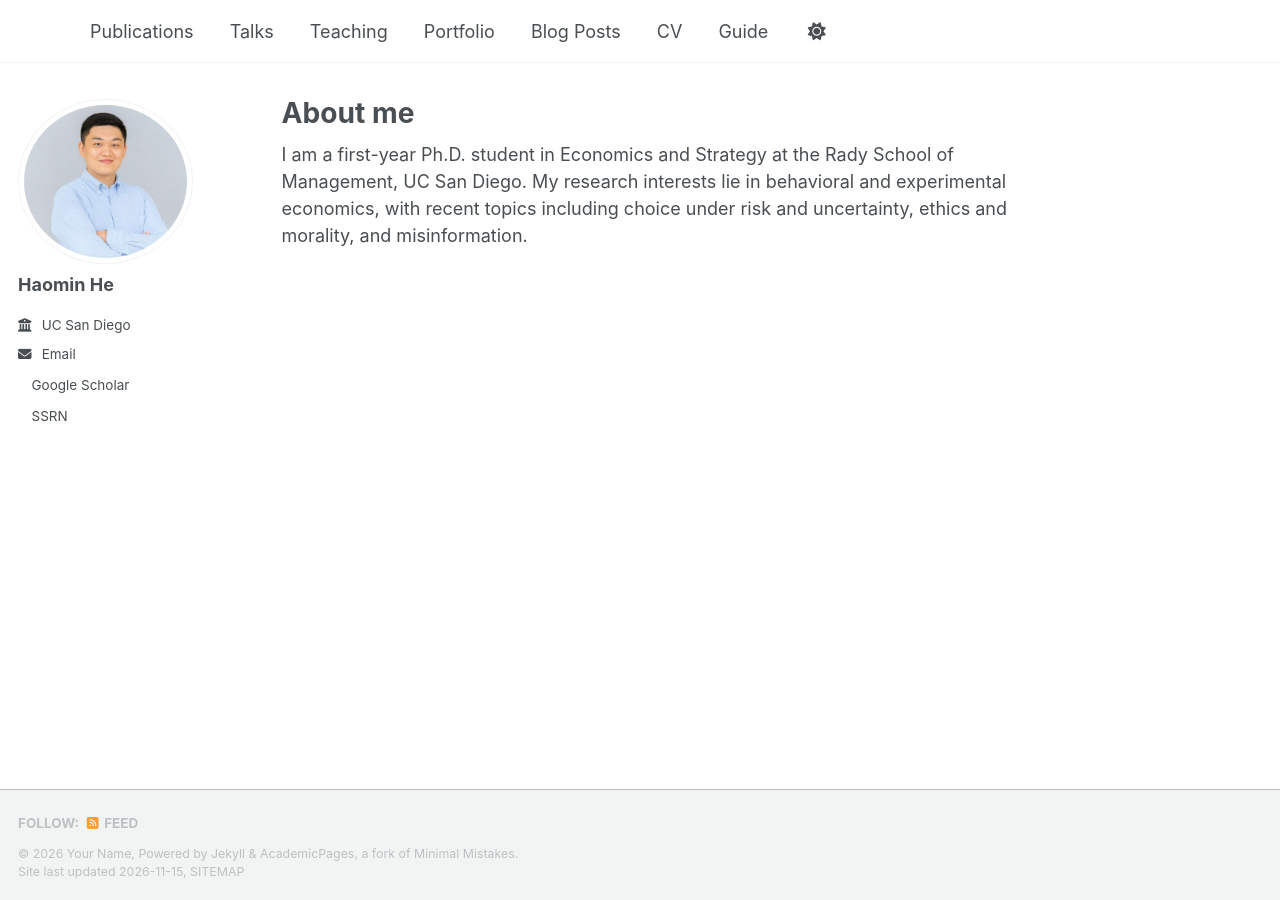
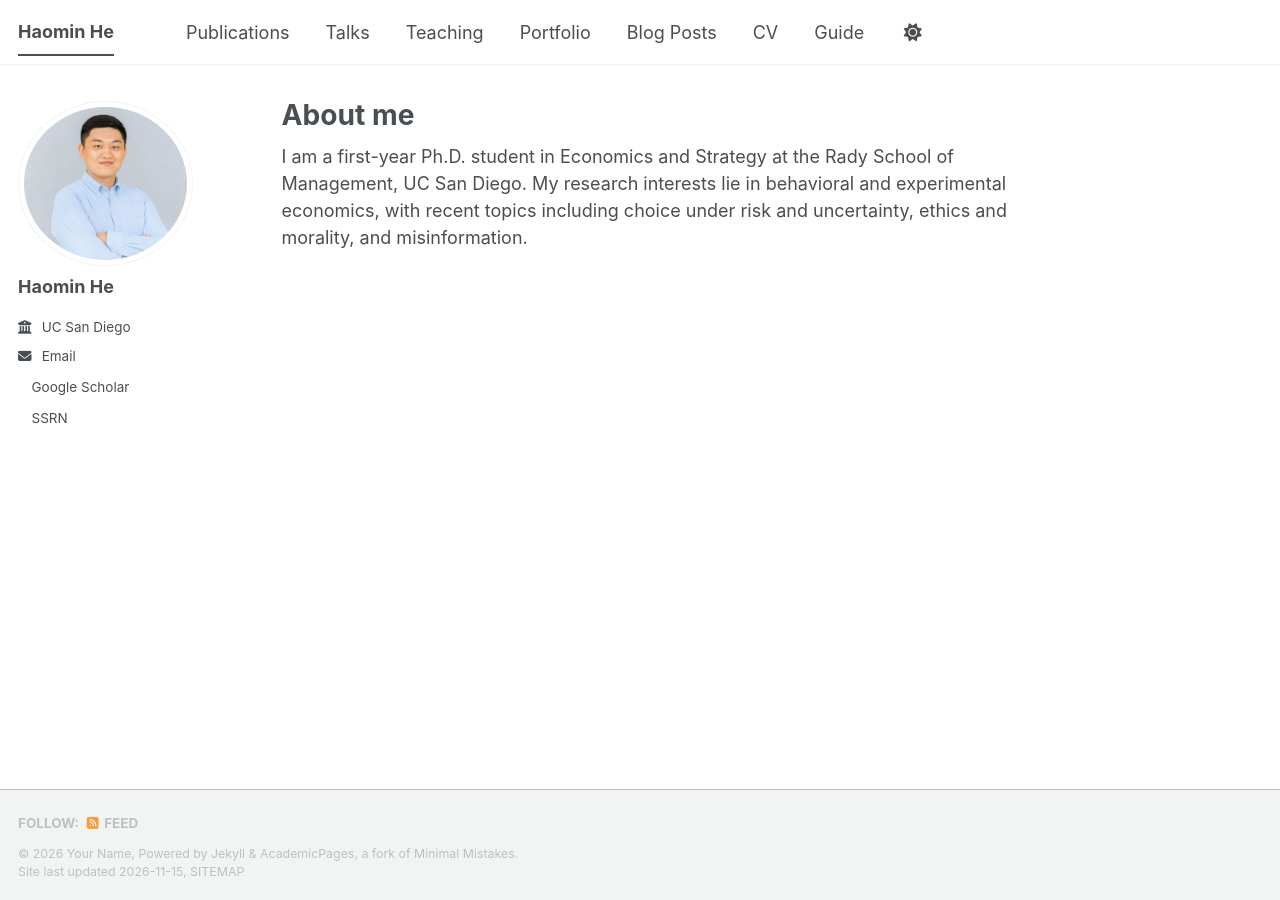
Before and after one commit to haomin-he/haomin-he.github.io, a Jekyll site: the page built from _pages/about.md, in a window 1280 px wide. Built offline with Jekyll 4.4.1, drawn with Linux system fonts in a browser that asks for light colours; a script bundle is joined from its source files by our own code; a style sheet for code colours, icons or effects is not loaded.

Commit message:
Update _config.yml

```diff
--- a/_config.yml
+++ b/_config.yml
@@ -9,7 +9,7 @@
 # Basic Site Settings
 locale                   : "en-US"
 site_theme               : "default" # The available themes options are "default", "air", "sunrise", "mint", "dirt" and "contrast"
-title                    : ""
+title                    : "Haomin He"
 title_separator          : "-"
 name                     : &name "Your Name"
 description              : &description "Your Name's academic portfolio"   # Update this with a general description of your site, this is the default if not overridden by a page
```
